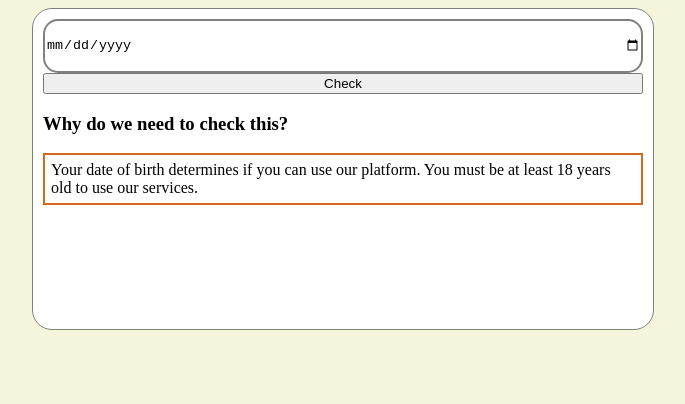
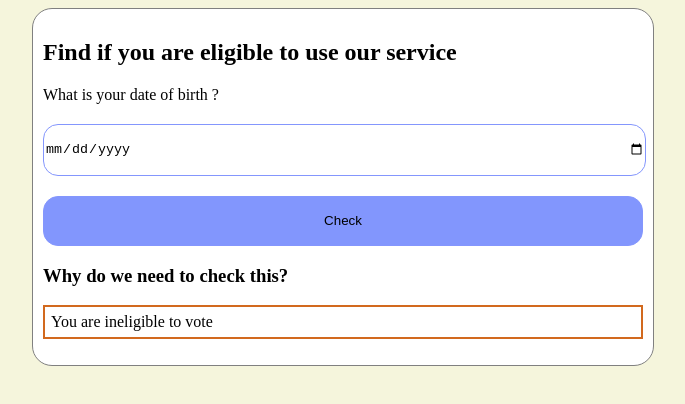
Before and after one commit to hard-to-smart/React-Mini-Projects, a React (Vite) app: page / in a window 1280 px wide. Shown: the top 404 px of the page, without its empty margins (297-982 px from the left). Built offline with nearby package versions, Linux system fonts and the light colour scheme.

Commit message:
just give a new container instead of paragraph

```diff
--- a/src/Display.jsx
+++ b/src/Display.jsx
@@ -1,17 +1,64 @@
-import React from 'react'
+import React, { useEffect, useState } from 'react'
 
 const Display = () => {
+  const [showInfo, setShowInfo] = useState(false)
+  const [userDate, setUserDate] = useState({})
+  const [currentDate, setCurrentDate] = useState(new Date())
+  const [age, setAge] = useState(null);
+
+  const handleShowInfo=()=>{
+    setShowInfo((prev)=> !prev);
+  }
+  const handleFetchUserAge=(e)=>{
+    e.preventDefault()
+    const formData = new FormData(e.target);
+    const date = formData.get('date');
+    setUserDate(date);
+  }
+
+useEffect(() => {
+    setCurrentDate(new Date());
+}, []);
+
+useEffect(()=>{
+
+  handleGetAge(userDate, currentDate);
+}, [userDate, currentDate])
+
+const handleGetAge = (dob, currentDate) => {
+    const birthDate = new Date(dob);
+    const ageDiff = currentDate - birthDate;
+    console.log(ageDiff)
+    const ageInYears = new Date(ageDiff).getUTCFullYear() - 1970;
+    setAge(ageInYears);
+};
+
+console.log(currentDate, userDate, age);
+
+
   return (
     <div className='wrapper'>
     <card className="card">
-        <form>
-            <input type='date'/>
+      <h2>Find if you are eligible to use our service</h2>
+        <form onSubmit={handleFetchUserAge}>
+          <label htmlFor='date'> What is your date of birth ?</label>
+
+            <input id="date" name='date' type='date' />
             <button type='submit'>Check</button>
         </form>
-        <h3>Why do we need to check this?</h3>
-        <p>
+        <h3 onClick={handleShowInfo}>Why do we need to check this?</h3>
+        { showInfo &&
+        <p id='info'>
             Your date of birth determines if you can use our platform. You must be at least 18 years old to use our services.
         </p>
+        }
+        {age !== null ? (
+          age >= 18 ? (
+            <p>You are eligible to vote</p>
+          ) : (
+            <p>You are ineligible to vote</p>
+          )
+        ) : null}
     </card>
     </div>
   )
--- a/src/index.css
+++ b/src/index.css
@@ -1,5 +1,6 @@
 body{
   background-color: beige;
+  box-sizing: border-box;
 
 }
 
@@ -11,26 +12,38 @@ body{
 }
 .card{
   width: 600px;
-  height: 300px;
+  height: fit-content;
   background-color: white;
   border: 1px solid gray;
   border-radius: 20px;
-  padding: 10px
+  padding: 10px;
+  gap: 10px;
 }
 
 .card p{
   padding: 6px;
   border: 2px solid chocolate;
 }
-
-.card input{
-  width: full;
-  height: 50px;
-  border: 2px solid gray;
-  border-radius: 15px;
-
-}
 form{
   display: flex;
   flex-direction: column;
+  gap: 20px;
 }
+form input, button{
+  width: 100%;
+  height: 50px;
+  border: 1px solid rgb(132, 150, 253);
+  border-radius: 15px;
+}
+
+form button{
+  background-color: rgb(130, 150, 253);
+}
+form button:hover{
+  background-color: rgb(175, 187, 248);
+  cursor: pointer;
+}
+
+.card h3{
+  cursor: pointer;
+}
```
Also changed, not shown: src/AgeCalculate.jsx (added, +9 -0 lines).
